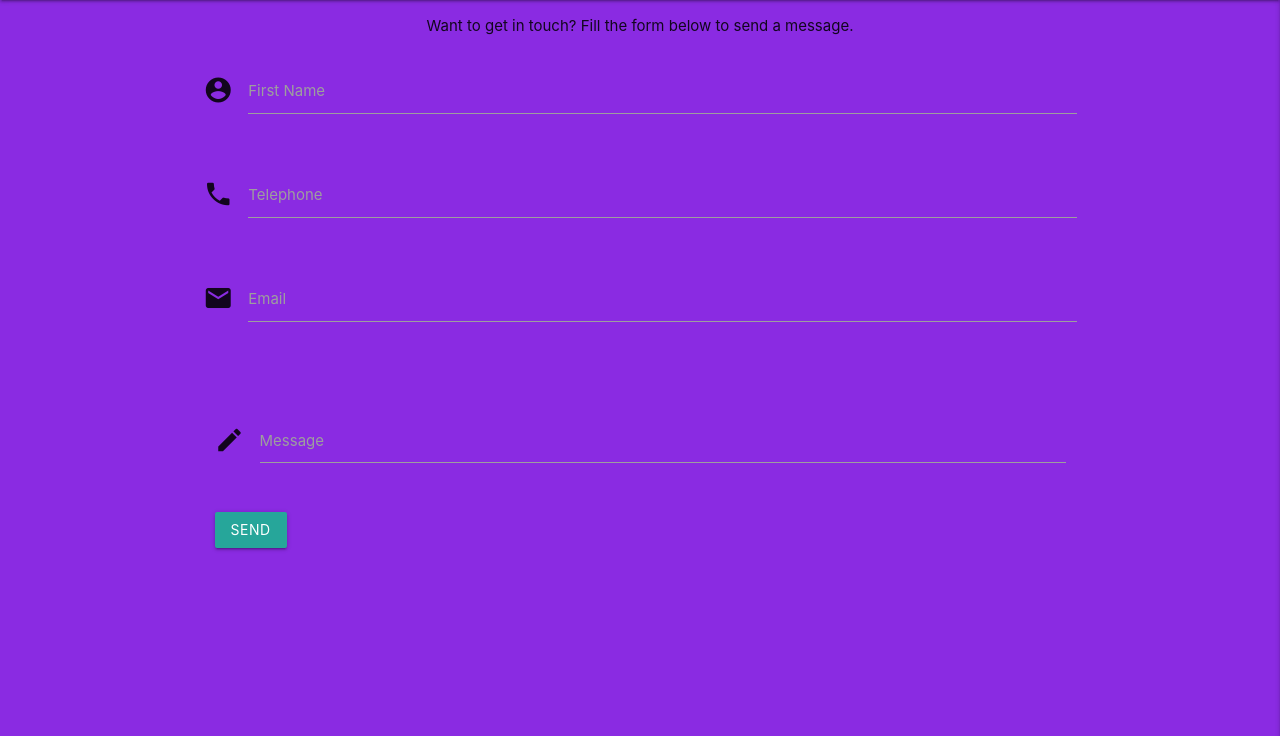
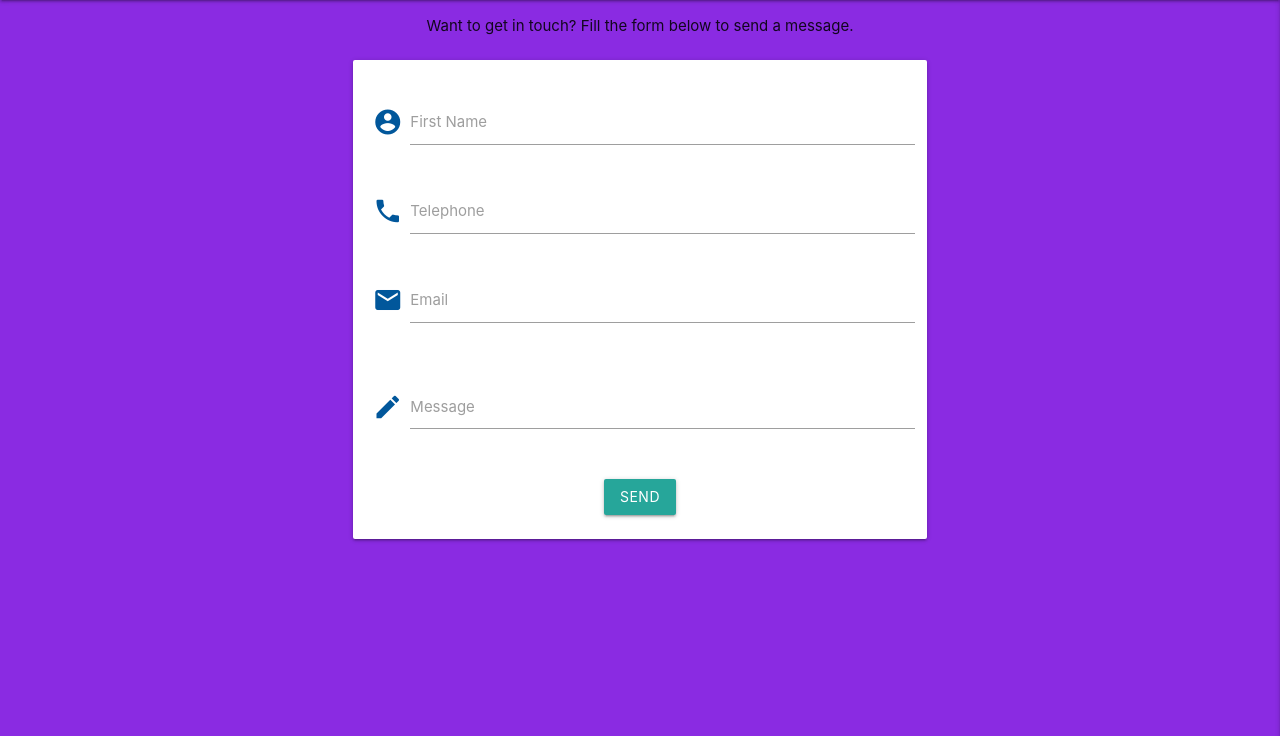
Before and after one commit to Sojasmine/task, a Flask app: page /contact in a window 1280 px wide. Shown: the part 64-800 px from the top of the page. Run offline with Flask 2, Linux system fonts and the light colour scheme; some libraries are stand-ins or nearby versions.

Commit message:
Add emailJS functionality

```diff
--- a/app.py
+++ b/app.py
@@ -197,7 +197,8 @@ def delete_category(category_id):
 @app.route("/contact", methods=["GET", "POST"])
 def contact():
     if request.method == "POST":
-        print(request.form["email"])
+        flash("Thanks {}, We have received your message!".format(
+            request.form.get("name")))
     return render_template("contact.html")
 
 
--- a/static/css/style.css
+++ b/static/css/style.css
@@ -19,3 +19,14 @@ body, html {
     margin: 5px;
     line-height: 42px;
 }
+
+/* Override default background image */
+.contact {
+    background-image: url('https://cdn.pixabay.com/photo/2018/01/04/09/39/literature-3060241_960_720.jpg');
+
+}
+
+/* Override default background image */
+.login {
+   background-image: url('https://cdn.pixabay.com/photo/2014/08/16/18/17/book-419589_960_720.jpg');
+}
--- /dev/null
+++ b/static/js/sendEmail.js
@@ -0,0 +1,16 @@
+function sendMail(contactForm) {
+    emailjs.send("service_uc0udzj", "template_0togleb",{
+        from_name: contactForm.name.value,
+        message: contactForm.message.value,
+        from_email: contactForm.emailaddress.value,
+        })
+    .then(
+        function(response) {
+            console.log("SUCCESS", response);
+        },
+        function(error) {
+            console.log("FAILED", error);
+        }
+    );
+        return false;  // To block from loading a new page
+}
--- a/templates/base.html
+++ b/templates/base.html
@@ -84,6 +84,7 @@
         integrity="sha256-/xUj+3OJU5yExlq6GSYGSHk7tPXikynS7ogEvDej/m4=" crossorigin="anonymous"></script>
     <script src="https://cdnjs.cloudflare.com/ajax/libs/materialize/1.0.0/js/materialize.min.js"></script>
     <script src="{{ url_for('static', filename='js/script.js')}}"></script>
+
     {% block scripts %}
     {% endblock %}
 </body>
--- a/templates/contact.html
+++ b/templates/contact.html
@@ -2,52 +2,72 @@
 {% block content %}
 
 
+<script type="text/javascript"
+        src="https://cdn.jsdelivr.net/npm/emailjs-com@2/dist/email.min.js">
+</script>
+<script type="text/javascript">
+   (function() {
+      emailjs.init("user_uwg3IeOiUQjVtZ2QtvFoD");
+   })();
+</script>
+
+<div class="row center-align">
+    <div class="col-sm-4">
+
+      {% with message = get_flashed_messages() %}
+           {% if messages %}
+           <ul class="flashes">
+             {% for message in messages %}
+                 <li>{ message }</li>
+             {% endfor %}
+           </ul>
+           {% endif %}
+      {% endwith %}
+    <p class="center-align"> Want to get in touch? Fill the form below to send a message.</p>
+    <form onsubmit="return sendMail(this);" method="POST" name="SentMessage" id="contactForm" class="m8 offset-m2 col s12" novalidate>
+      <div class="card-panel">
 
 
-<div class="row">
-    <div class="col s12">
-    <p class="center-align"> Want to get in touch? Fill the form below to send a message.</p>
-    <form method="POST" name="SentMessage" id="contactForm" class="col s12" novalidate>
-    <div class="row">
-
       <div class="row">
-        <div class="input-field col s12">
-          <i class="material-icons prefix">account_circle</i>
+        <div class="input-field col-sm-4">
+          <i class="material-icons prefix light-blue-text text-darken-4">account_circle</i>
           <input id="name" name="name" type="text" class="validate">
           <label for="name">First Name</label>
         </div>
       </div>
         <div class="row">
-        <div class="input-field col s12">
-          <i class="material-icons prefix">phone</i>
+        <div class="input-field col-sm-4">
+          <i class="material-icons prefix light-blue-text text-darken-4">phone</i>
           <input id="phone" name="phone" type="tel" class="validate">
           <label for="phone">Telephone</label>
         </div>
    </div>
   <div class="row">
-   <div class="input-field col s12">
-        <i class="material-icons prefix">email</i>
-          <input id="email" name="email" type="email" class="validate">
-          <label for="email">Email</label>
+   <div class="input-field col-sm-4">
+        <i class="material-icons prefix light-blue-text text-darken-4">email</i>
+          <input id="emailaddress" name="emailaddress" type="email" class="validate">
+          <label for="emailaddress">Email</label>
           <span class="helper-text" data-error="wrong" data-success="right"></span>
         </div>
       </div>
 
-  </div>
+
   <div class="row">
-    <div class="input-field col s12">
-          <i class="material-icons prefix">mode_edit</i>
+    <div class="input-field col-sm-4">
+          <i class="material-icons prefix light-blue-text text-darken-4">mode_edit</i>
           <textarea id="message" name="message" class="materialize-textarea validate"></textarea>
           <label for="message">Message</label>
         </div>
       </div>
-
-
-  <button class="btn waves-effect waves-light" type="submit" name="action">Send
+    <button class="btn waves-effect waves-light" type="submit" name="action">Send
     </button>
+  </div>
+</div>
     </form>
     </div>
+
 </div>
+<script src="{{ url_for('static', filename='js/sendEmail.js')}}"></script>
 
 
 {% endblock %}
--- a/templates/login.html
+++ b/templates/login.html
@@ -1,5 +1,7 @@
 {% extends "base.html" %}
 {% block content %}
+
+<body class="login">
 
 <h3 class="center-align">Log in</h3>
 
@@ -42,5 +44,5 @@
         </p>
     </div>
 </div>
-
+</body>
 {% endblock %}
```
